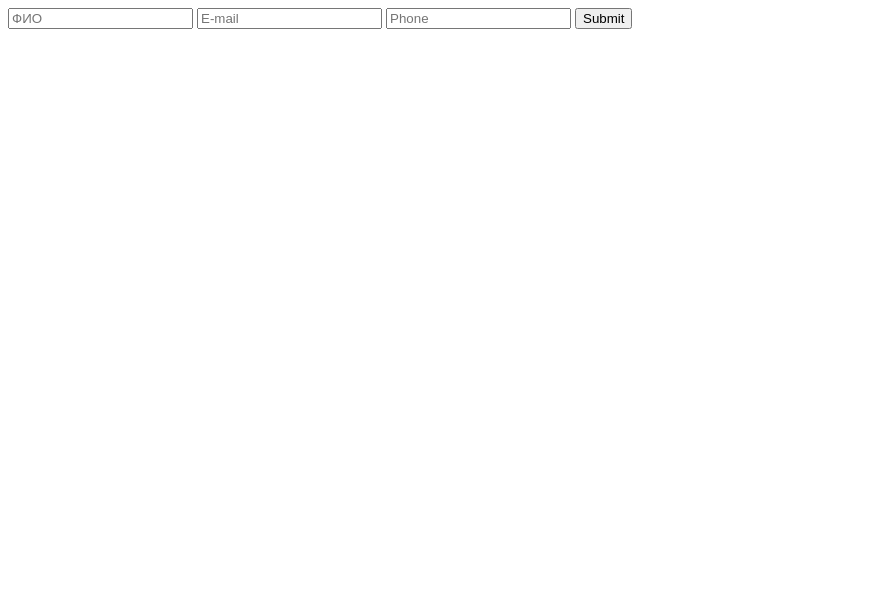
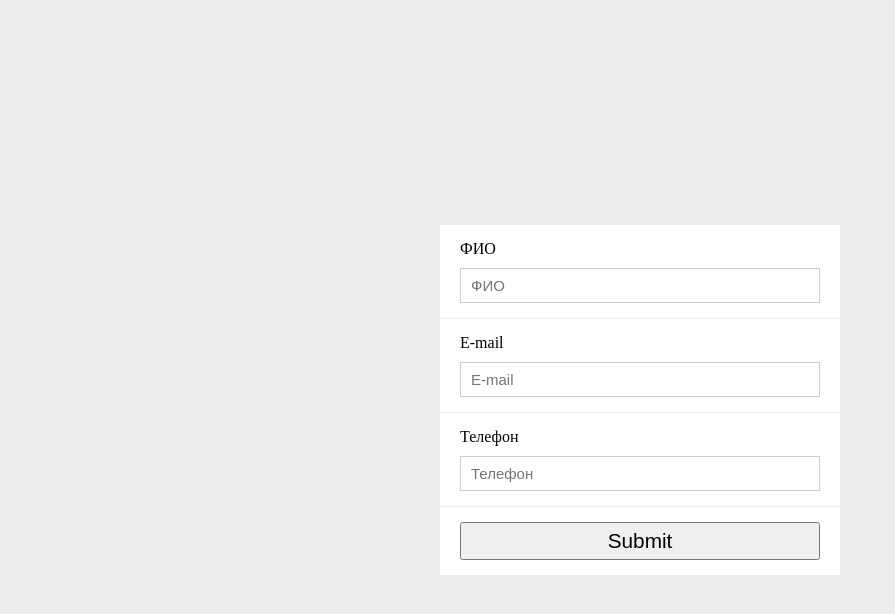
Before and after one commit to Nikolay-Govorov/yandex-nodejs-test-task, a website: page index.html in a window 1280 px wide. Shown: the whole page, without its empty margins (0-895 px from the left). Drawn offline with Linux system fonts and the light colour scheme.

Commit message:
Add style

```diff
--- a/index.html
+++ b/index.html
@@ -7,24 +7,117 @@
 
     <title>Тестовое задание</title>
 
-    <style>
+    <style type="text/css">
+      /* CSS reset */
+
+      *, *:before, *::after {
+        margin: 0;
+        padding: 0;
+        box-sizing: border-box;
+      }
+
+      /* UI style */
+
+      body {
+        width: 100%;
+        min-height: 100vh;
+
+        display: flex;
+        justify-content: center;
+        align-items: center;
+        flex-direction: column;
+
+        background: #ededed;
+      }
+
+      #myForm, #resultContainer {
+        width: 400px;
+        max-width: 100%;
+      }
+
+      form {
+        background: #fff;
+      }
+
+      form > div {
+        padding: 15px 20px;
+        border-bottom: 1px solid #ececec;
+      }
+
+      input[type=text] {
+        display: block;
+
+        width: 100%;
+        height: 35px;
+
+        border: 1px solid #ccc;
+
+        padding: 5px 10px;
+        margin-top: 10px;
+
+        line-height: 25px;
+        font-size: 15px;
+
+        transition: border .3s;
+      }
+
+      input[type=submit] {
+        display: block;
+        width: 100%;
+        font-size: 1.3em;
+        padding: 5px 0;
+      }
+
+      #resultContainer {
+        padding: 0 20px;
+        text-align: center;
+        font-family: monospace;
+        letter-spacing: 1px;
+        font-size: 18px;
+        line-height: 30px;
+        color: #fff;
+
+        transition: all .3s ease;
+      }
+
+      .success + #resultContainer {
+        background: green;
+      }
+
+      .error + #resultContainer {
+        background: red;
+      }
+
+      /* Events */
+
       .error {
         border: 1px solid red;
       }
     </style>
   </head>
   <body>
-    <div class="wrapper">
-      <form action="" id="myForm">
-        <input type="text" name="fio" placeholder="ФИО">
-        <input type="text" name="email" placeholder="E-mail">
-        <input type="text" name="phone" placeholder="Phone">
+    <form action="" id="myForm">
+      <div>
+        <label for="fio">ФИО</label>
+        <input id="fio" type="text" name="fio" placeholder="ФИО">
+      </div>
 
+      <div>
+        <label for="email">E-mail</label>
+        <input id="email" type="text" name="email" placeholder="E-mail">
+      </div>
+
+      <div>
+        <label for="phone">Телефон</label>
+        <input id="phone" type="text" name="phone" placeholder="Телефон">
+      </div>
+
+      <div>
         <input id="submitButton" type="submit">
-      </form>
+      </div>
+    </form>
 
-      <div id="resultContainer"></div>
-    </div>
+    <div id="resultContainer"></div>
 
     <script src="./index.js" lang="javascript" type="text/javascript"></script>
   </body>
```
Also changed, not shown: readme.md.
